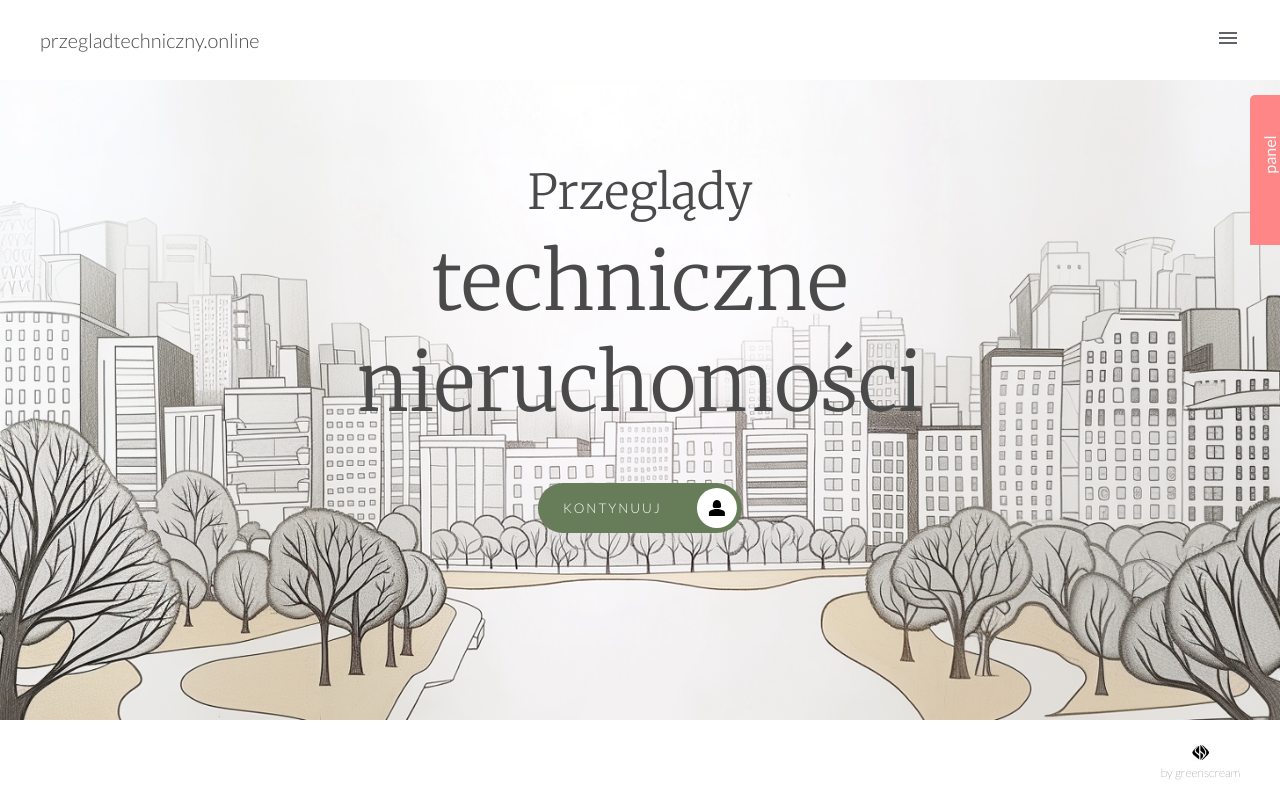
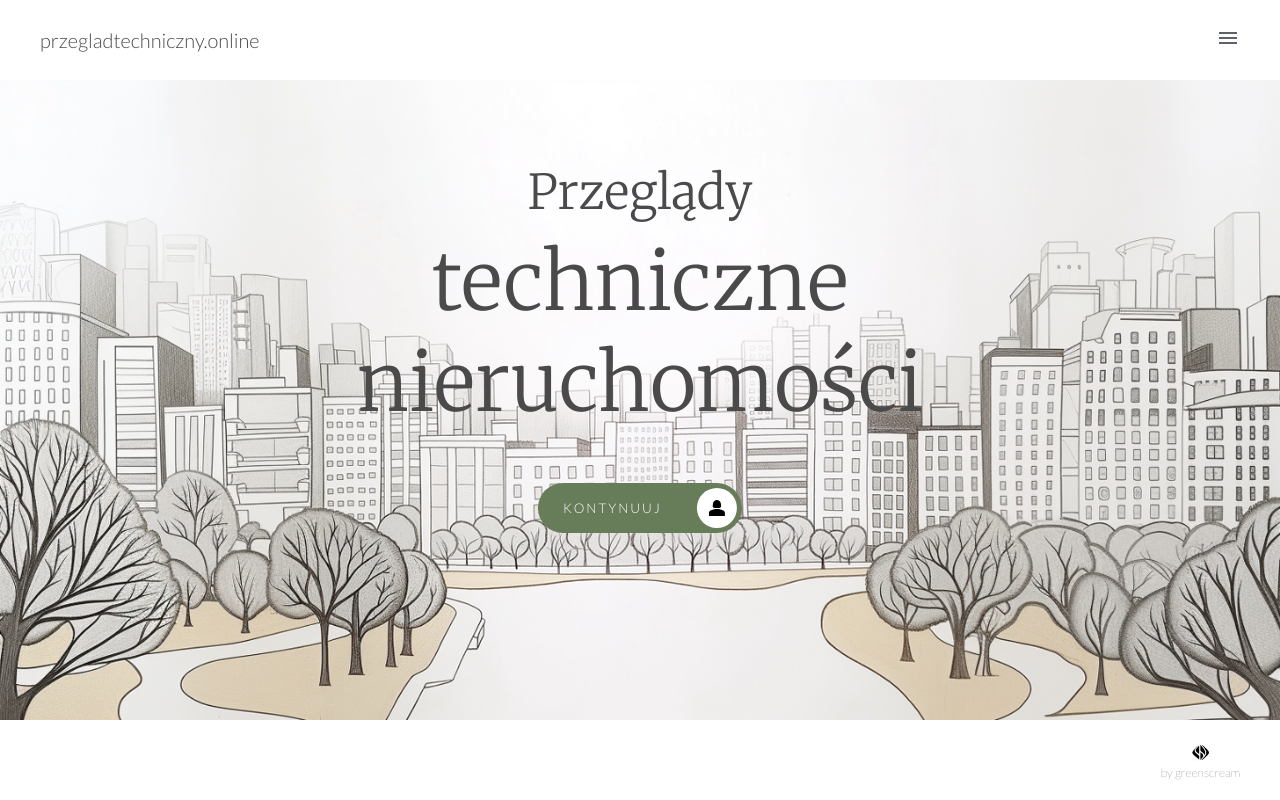
Before and after one commit to przemekoduje/przegladtechniczny, a React (Create React App) app: page / in a window 1280 px wide. Shown: the top 800 px of the page. Built offline with nearby package versions, Linux system fonts and the light colour scheme.

Commit message:
Opis wprowadzonych zmian

```diff
--- a/src/components/panel/Panel.jsx
+++ b/src/components/panel/Panel.jsx
@@ -4,9 +4,7 @@ import "./panel.scss";
 export default function Panel({ isOpen }) {
   return (
     <div className={`panel ${isOpen ? "open" : ""}`}>
-      <div className="handler">
-        <span>panel</span>
-      </div>
+
       <div className="left-panel">
         <div className="head-account">
           <img src="images/profil.jpg" alt="" />
--- a/src/components/panel/panel.scss
+++ b/src/components/panel/panel.scss
@@ -2,30 +2,9 @@
 
 
   &.open {
-    right: 0;
+    top: 80px;
   }
 
-  .handler {
-    position: absolute;
-    background-color: #ff8686;
-    top: 0;
-    left: -30px;
-    width: 30px;
-    height: 150px;
-    border-top-left-radius: 5px;
-
-    span {
-      position: absolute;
-      top: 50px;
-      left: 0;
-      display: inline-block;
-      transform: rotate(-90deg);
-      color: rgb(250, 250, 250);
-      font-family: "Lato", serif;
-      font-weight: 500;
-      font-style: normal;
-    }
-  }
 
   .left-panel {
     border-top-left-radius: 5px;
--- a/src/sections/main/main.scss
+++ b/src/sections/main/main.scss
@@ -6,15 +6,15 @@
 
   .panel{
     position: absolute;
-    top: 95px;
-    right: -800px;
+    top: -100%;
+    right: 0;
     border-top-left-radius: 50px;
     border-bottom-left-radius: 50px;
     width: 800px;
-    height: 450px;
+    height: calc(100vh - 160px);
     display: flex;
-    transition: right 0.3s ease;
-    z-index: 11;
+    transition: top 0.3s ease;
+    z-index: 9;
   }
 
   .menu-section {
@@ -50,7 +50,7 @@
     background-size: cover;
     background-position: center;
     background-repeat: no-repeat;
-    z-index: 9;
+    z-index: 8;
 
     .text_button {
       position: absolute;
```
